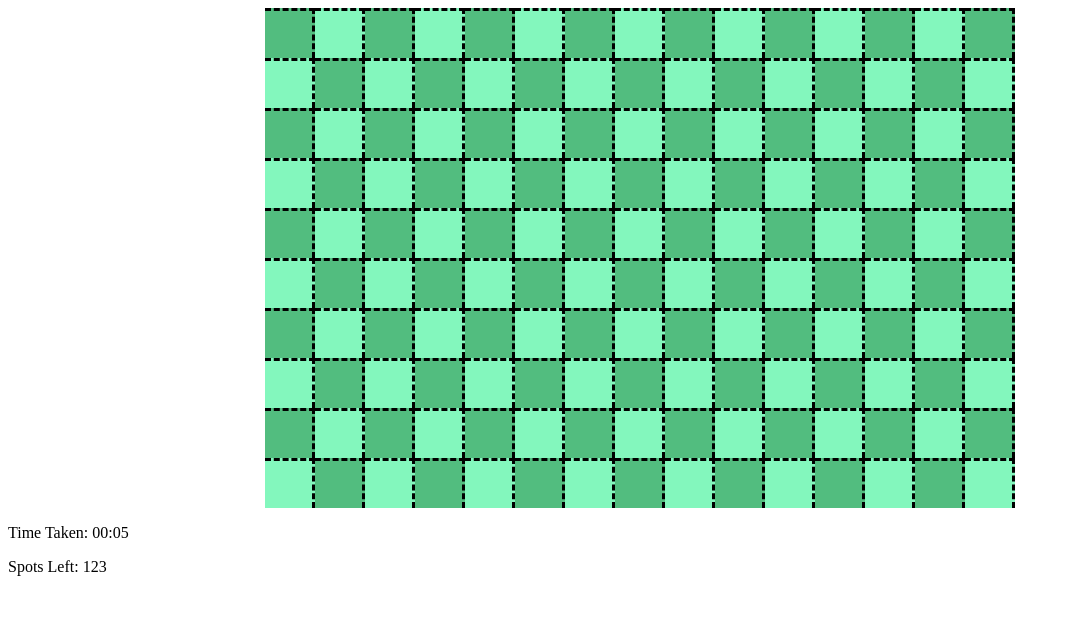
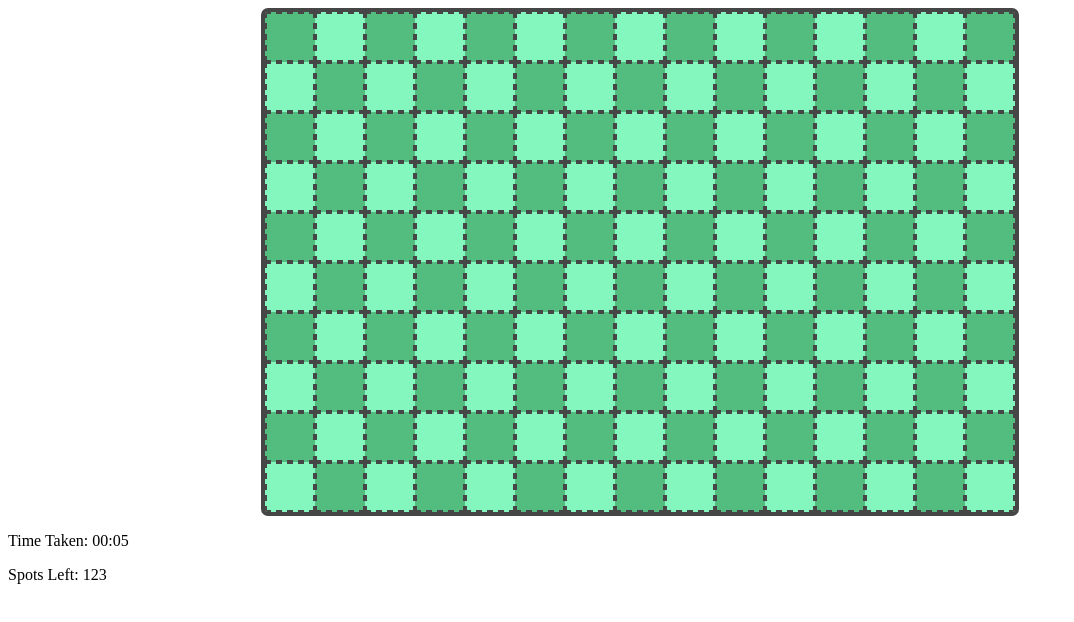
Before and after one commit to billearly/safe-spot, a Gatsby site: page / in a window 1280 px wide. Shown: the whole page, without its empty margins (0-1074 px from the left). Built offline with nearby package versions, Linux system fonts and the light colour scheme; Gatsby itself is replaced by a stand-in of ours.

Commit message:
Updated borders

```diff
--- a/src/components/GameGrid/GameGrid.scss
+++ b/src/components/GameGrid/GameGrid.scss
@@ -1,6 +1,10 @@
 .tile-grid {
+  border: 4px solid rgb(70, 70, 70);
+  border-radius: 7px;
   display: grid;
-  justify-content: center;
+  grid-template-columns: repeat(var(--columns), 50px);
   grid-template-rows: repeat(var(--rows), 50px);
-  grid-template-columns: repeat(var(--columns), 50px);
+  margin: 0 auto;
+  overflow: hidden;
+  width: fit-content;
 }
--- a/src/components/GameTile/GameTile.scss
+++ b/src/components/GameTile/GameTile.scss
@@ -1,16 +1,13 @@
 .game-tile {
+  align-items: center;
+  border: 2px dashed rgb(70, 70, 70);
+  color: white;
+  display: flex;
+  font-weight: bold;
   height: 100%;
+  justify-content: center;
+  padding: 0;
   width: 100%;
-  border: none;
-  color: white;
-  font-weight: bold;
-  display: flex;
-  justify-content: center;
-  align-items: center;
-  padding: 0;
-
-  border-top: 3px dashed black;
-  border-right: 3px dashed black;
 
   &--bomb {
     background-color: rgb(235, 121, 121) !important;
@@ -36,19 +33,14 @@
     }
 
     .game-tile__accent {
+      align-items: center;
       background-color: rgba(255, 255, 255, 0.185);
+      border-radius: 50%;
+      display: flex;
+      height: 70%;
+      justify-content: center;
       margin: 0;
-      height: 70%;
       width: 70%;
-      border-radius: 50%;
-
-      display: flex;
-      justify-content: center;
-      align-items: center;
-
-      span {
-        padding-top: 2px;
-      }
     }
   }
 
--- /dev/null
+++ b/src/pages/global.scss
@@ -0,0 +1,3 @@
+*, :after, :before {
+  box-sizing: border-box;
+}
--- a/src/pages/index.tsx
+++ b/src/pages/index.tsx
@@ -11,6 +11,7 @@ import {
 } from "../managers";
 import { DateTime } from "luxon";
 import { Tile } from "../types";
+import "./global.scss";
 
 const rows = 10;
 const columns = 15;
```
